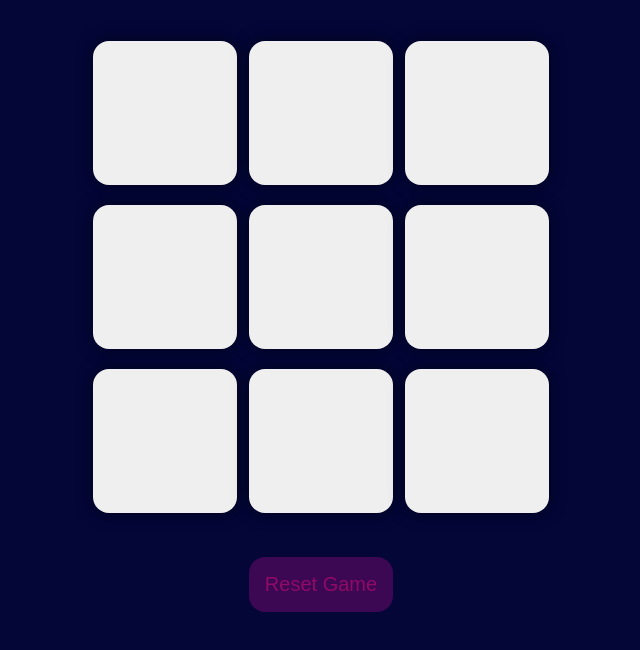
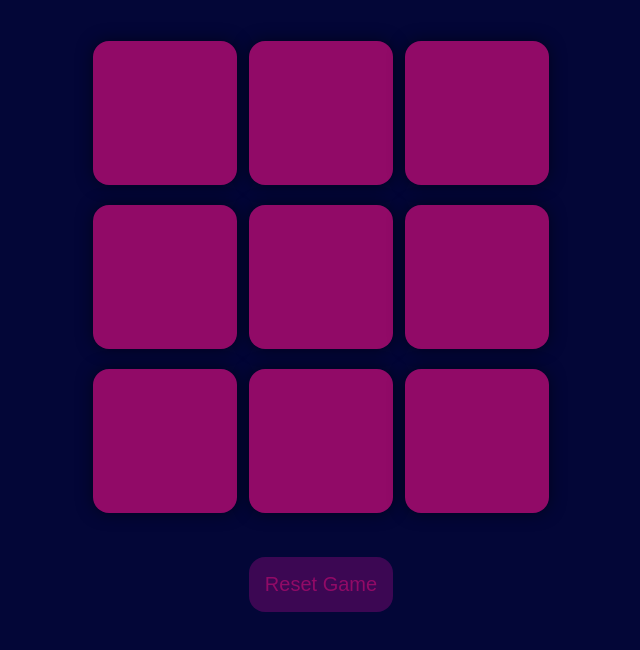
Before and after one commit to vaidehijadhav/Tic_Tac_Toe, a plain HTML site: page index.html in a window 1280 px wide. Shown: the part 40-690 px from the top of the page, without its empty margins (319-959 px from the left). Drawn offline with Linux system fonts and the light colour scheme.

Commit message:
Add Colors

```diff
--- a/style.css
+++ b/style.css
@@ -34,7 +34,8 @@ body{
     border: none;
     box-shadow: 0 0 1rem rgba(0, 0, 0, 0.5);
     font-size: 8vmin;
-    color: #720455;
+    background-color: #910A67;
+    color:#3C0753;
 }
 
 #reset-btn{
```
